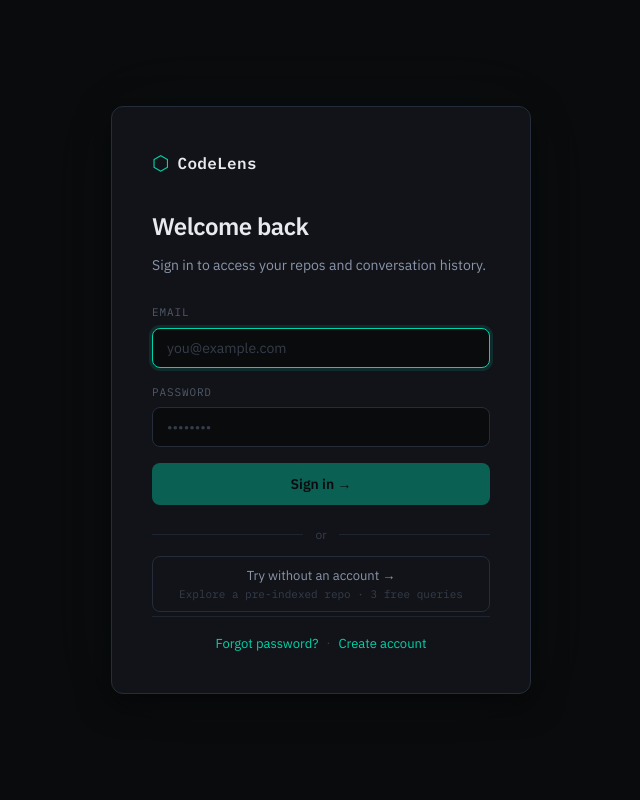
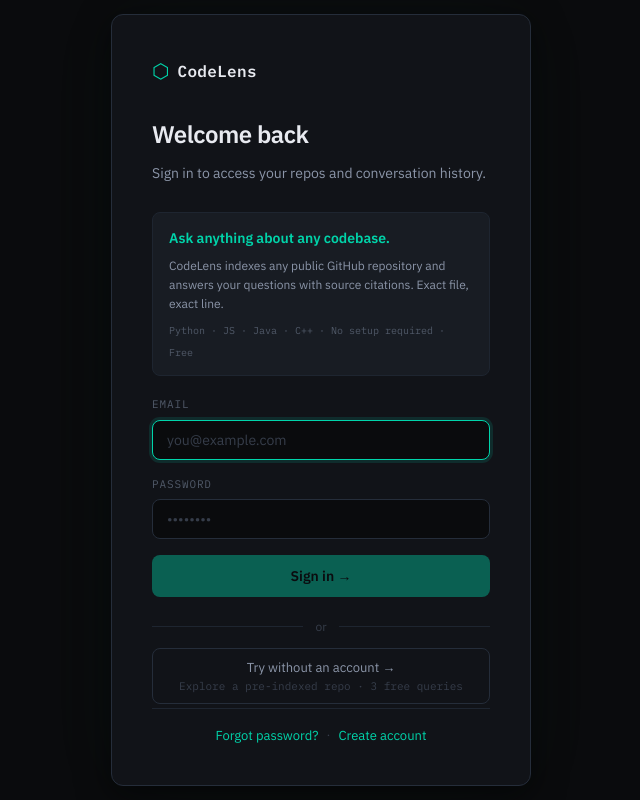
Before and after one commit to TejasK1235/CodeLens, a React (Vite) app in the folder frontend/: page / in a window 1280 px wide. Shown: the whole page, without its empty margins (319-959 px from the left). Built offline with nearby package versions, Linux system fonts and the light colour scheme; no server answers.

Commit message:
show product pitch on both login and signup

```diff
--- a/frontend/src/pages/AuthPage.css
+++ b/frontend/src/pages/AuthPage.css
@@ -304,3 +304,34 @@
   opacity: 0.6;
   border-color: var(--border-subtle);
 }
+
+.auth-pitch {
+  margin-bottom: 20px;
+  padding: 14px 16px;
+  background: var(--bg-elevated);
+  border: 1px solid var(--border-subtle);
+  border-radius: var(--radius-md);
+}
+.auth-pitch-headline {
+  font-size: 14px;
+  font-weight: 600;
+  color: var(--accent);
+  margin-bottom: 6px;
+}
+.auth-pitch-body {
+  font-size: 12px;
+  color: var(--text-secondary);
+  line-height: 1.6;
+  margin-bottom: 10px;
+}
+.auth-pitch-tags {
+  display: flex;
+  align-items: center;
+  gap: 6px;
+  flex-wrap: wrap;
+}
+.auth-pitch-tags span {
+  font-family: var(--font-mono);
+  font-size: 10px;
+  color: var(--text-tertiary);
+}
--- a/frontend/src/pages/AuthPage.jsx
+++ b/frontend/src/pages/AuthPage.jsx
@@ -63,11 +63,31 @@ export default function AuthPage({ onAuth, onGuestMode }) {
         <h1 className="auth-title">
           {mode === 'login' ? 'Welcome back' : 'Create account'}
         </h1>
-        <p className="auth-subtitle">
-          {mode === 'login'
-            ? 'Sign in to access your repos and conversation history.'
-            : 'Start asking questions about any GitHub codebase.'}
-        </p>
+
+        {mode === 'login' ? (
+          <p className="auth-subtitle">
+            Sign in to access your repos and conversation history.
+          </p>
+        ) : (
+          <p className="auth-subtitle">
+            Start asking questions about any GitHub codebase.
+          </p>
+        )}
+
+        <div className="auth-pitch">
+          <p className="auth-pitch-headline">Ask anything about any codebase.</p>
+          <p className="auth-pitch-body">
+            CodeLens indexes any public GitHub repository and answers your questions
+            with source citations. Exact file, exact line.
+          </p>
+          <div className="auth-pitch-tags">
+            <span>Python · JS · Java · C++</span>
+            <span>·</span>
+            <span>No setup required</span>
+            <span>·</span>
+            <span>Free</span>
+          </div>
+        </div>
 
         <form className="auth-form" onSubmit={handleSubmit}>
           <div className="auth-field">
```
